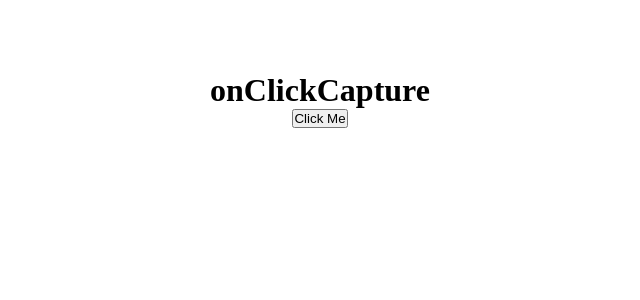
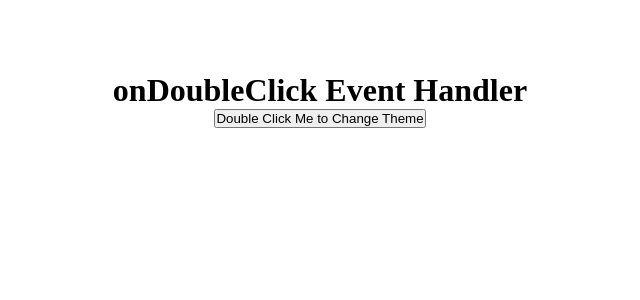
Before and after one commit to smitpatel-code/React-Learning, a React (Vite) app in the folder React-Learning/: page / in a window 1280 px wide. Shown: the top 300 px of the page, without its empty margins (320-960 px from the left). Built offline with nearby package versions, Linux system fonts and the light colour scheme.

Commit message:
Learned onDoubleClick

```diff
--- a/React-Learning/src/App.jsx
+++ b/React-Learning/src/App.jsx
@@ -9,10 +9,11 @@ import UseMemo from './useMemo'
 import FirstExample from './useContext'
 import Example from './useContext'
 import ClickCapture from './DOM_Events/onClickCapture'
+import OnDoubleClick from './DOM_Events/onDoubleClickHandler'
 
 const App = () => {
   return(
-    <ClickCapture/>
+    <OnDoubleClick/>
   )
 }
 
--- /dev/null
+++ b/React-Learning/src/DOM_Events/onDoubleClickHandler.jsx
@@ -0,0 +1,20 @@
+import React from "react";
+import { useState } from "react";
+
+function OnDoubleClick(){
+    const [theme, setTheme] = useState("light");
+    const handleDoubleClick = () => {
+      setTheme(prevTheme => (prevTheme === "light" ? "dark" : "light"));
+            alert("Theme Changed");
+
+
+    }
+    return (
+        <div  style={{backgroundColor: theme === "light" ? "#fff" : "#333", color: theme === "light" ? "#000" : "#fff", height: "100vh"}}>
+            <h1>onDoubleClick Event Handler</h1>
+            <button onDoubleClick={handleDoubleClick}>Double Click Me to Change Theme</button>
+
+        </div>
+    )
+}
+export default OnDoubleClick;
```
